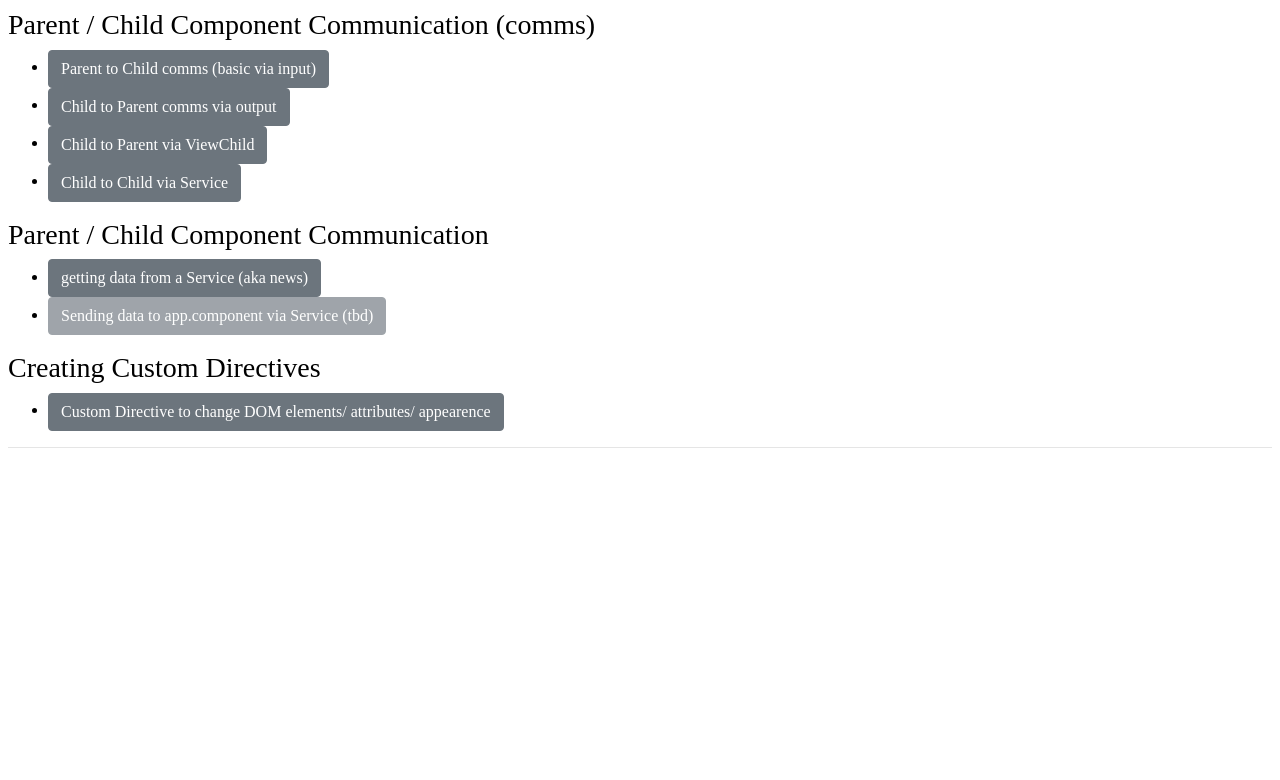
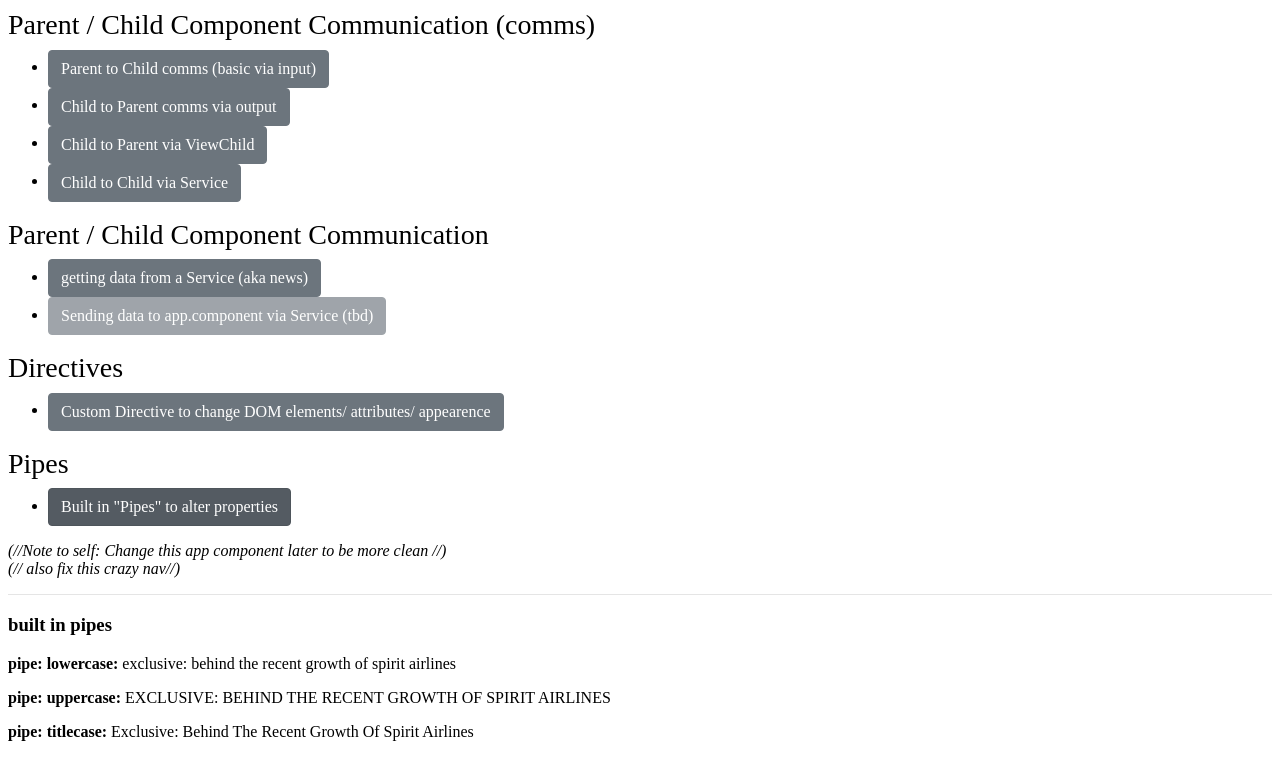
Before and after one commit to subliminalvisions/angular-basic-concepts, an Angular app: page /pipe-examples1 in a window 1280 px wide. Before the commit this address led to /. Shown: the top 780 px of the page. Built offline with nearby package versions, Linux system fonts and the light colour scheme.

Commit message:
add basic built in pipe example

```diff
--- a/src/app/app-routing.module.ts
+++ b/src/app/app-routing.module.ts
@@ -6,6 +6,8 @@ import {ViewChildParentComponent} from './component-communication/parentToChild/
 import {Parent2Component} from './component-communication/childToParent/parent2/parent2.component';
 import { Parentv5Component } from './childToChildviaService/parentv5/parentv5.component';
 import { DirectiveExampleComponent } from './custom-directives/directive-example/directive-example.component';
+import { PipeExamplesComponent } from './pipes/pipe-examples/pipe-examples.component';
+
 
 const routes: Routes = [
   {path:'news', component: NewsComponent},
@@ -14,6 +16,7 @@ const routes: Routes = [
   {path: 'child-up', component: Parent2Component},
   {path: 'child-to-child', component: Parentv5Component},
   {path: 'directive-example', component: DirectiveExampleComponent},
+  {path: 'pipe-examples1', component: PipeExamplesComponent},
   // {path: 'data-to-service', component: dataToServiceParentComponent},
 ];
 @NgModule({
--- a/src/app/app.component.html
+++ b/src/app/app.component.html
@@ -5,8 +5,6 @@
     <li><a routerLink="/child-up" routerLinkActive="active" type="button" class="btn btn-secondary">Child to Parent comms via output</a></li>
     <li><a routerLink="/parent-viewchild" routerLinkActive="active" type="button" class="btn btn-secondary">Child to Parent via ViewChild</a></li>
     <li><a routerLink="/child-to-child" routerLinkActive="active" type="button" class="btn btn-secondary">Child to Child via Service </a></li>
-
-
 </ul>
 
 <h3>Parent / Child Component Communication</h3>
@@ -15,11 +13,20 @@
     <li><a routerLink="/data-to-service" routerLinkActive="active" type="button" class="btn btn-secondary disabled">Sending data to app.component via Service (tbd) </a></li>
 </ul>
 
-
-<h3>Creating Custom Directives </h3>
+<h3>Directives </h3>
 <ul>
     <li><a routerLink="/directive-example" routerLinkActive="active" type="button" class="btn btn-secondary">Custom Directive to change DOM elements/ attributes/ appearence  </a></li>
 </ul>
 
+<h3>Pipes </h3>
+<ul>
+    <li><a routerLink="/pipe-examples1" routerLinkActive="active" type="button" class="btn btn-secondary">Built in "Pipes" to alter properties  </a></li>
+</ul>
+
+<p><i>
+    (//Note to self: Change this app component later to be more clean //) <br/>
+    (// also fix this crazy nav//)
+</i></p>
+
 <hr>
 <router-outlet></router-outlet>
--- a/src/app/app.module.ts
+++ b/src/app/app.module.ts
@@ -22,6 +22,7 @@ import { Childv4Component } from './childToChildviaService/childv4/childv4.compo
 import { Parentv5Component } from './childToChildviaService/parentv5/parentv5.component';
 import { HighlightDirective } from './custom-directives/highlight.directive';
 import { DirectiveExampleComponent } from './custom-directives/directive-example/directive-example.component';
+import { PipeExamplesComponent } from './pipes/pipe-examples/pipe-examples.component';
 
 @NgModule({
   declarations: [
@@ -38,7 +39,8 @@ import { DirectiveExampleComponent } from './custom-directives/directive-example
     Childv4Component,
     Parentv5Component,
     HighlightDirective,
-    DirectiveExampleComponent
+    DirectiveExampleComponent,
+    PipeExamplesComponent
   ],
   imports: [
     BrowserModule,
--- /dev/null
+++ b/src/app/pipes/pipe-examples/pipe-examples.component.html
@@ -0,0 +1,6 @@
+<h3>built in pipes</h3>
+
+
+<p><b>pipe: lowercase: </b> {{ exampleArticleTitle | lowercase }} </p>
+<p><b>pipe: uppercase: </b> {{ exampleArticleTitle | uppercase }} </p>
+<p><b>pipe: titlecase: </b> {{ exampleArticleTitle | titlecase }} </p>
--- /dev/null
+++ b/src/app/pipes/pipe-examples/pipe-examples.component.ts
@@ -0,0 +1,23 @@
+import { Component, OnInit } from '@angular/core';
+
+@Component({
+  selector: 'app-pipe-examples',
+  templateUrl: './pipe-examples.component.html',
+  styleUrls: ['./pipe-examples.component.less']
+})
+export class PipeExamplesComponent implements OnInit {
+
+  exampleArticleTitle: string;
+
+  constructor() { }
+
+  ngOnInit(): void {
+    this.setVars();
+    // best practices is to keep ngOnInit Clean by just calling other methods so that all logic isn't nested directly in ngOnInit
+  }
+
+  setVars() {
+    this.exampleArticleTitle = 'Exclusive: Behind The recent Growth Of Spirit airlines';
+  }
+
+}
```
Also changed, not shown: src/app/pipes/pipe-examples/pipe-examples.component.less (added), 1 other file (tests, documents, lock files or other folders).
